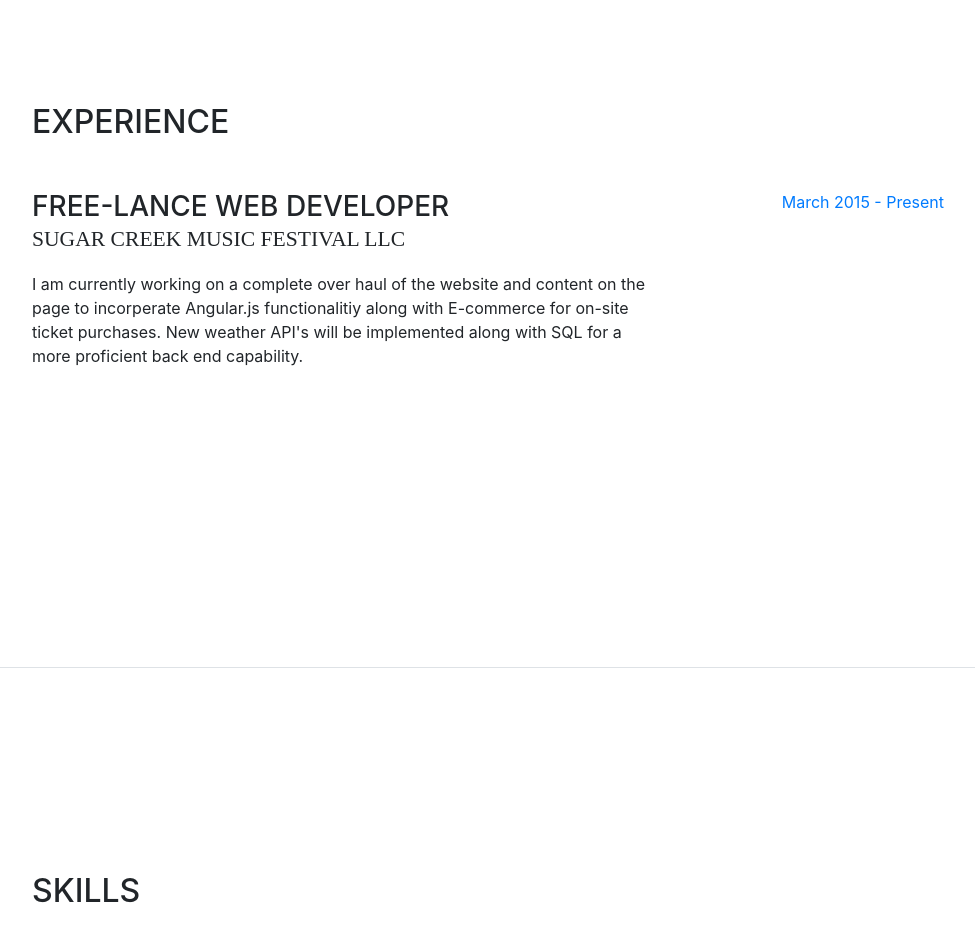
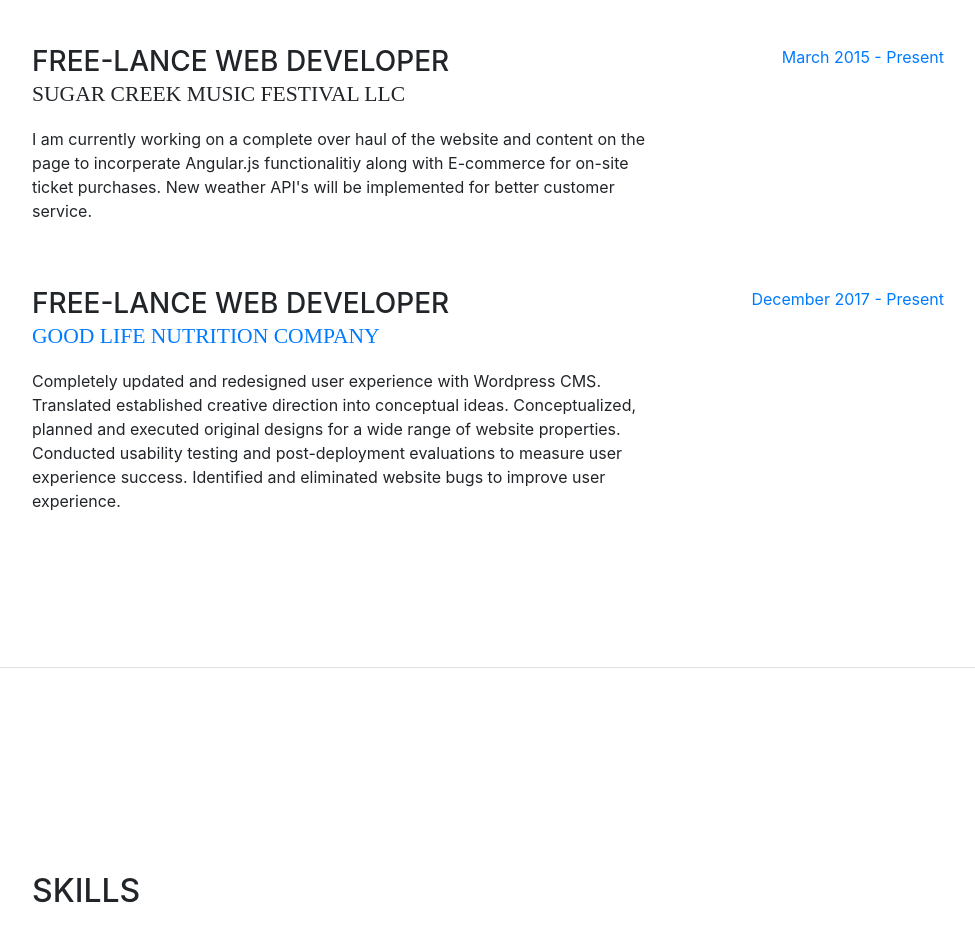
Before and after one commit to olerk16/Colten-Krelo, a website with bundled scripts: page index.html in a window 1280 px wide. Shown: the part 932-1859 px from the top of the page, without its empty margins (288-1263 px from the left). Built offline with nearby package versions, Linux system fonts and the light colour scheme; a web font is replaced by a local one.

Commit message:
first commit

```diff
--- a/index.html
+++ b/index.html
@@ -103,13 +103,26 @@
             <div class="resume-content mr-auto">
               <h3 class="mb-0">Free-Lance Web Developer</h3>
               <div class="subheading mb-3">Sugar Creek Music Festival LLC</div>
-              <p>I am currently working on a complete over haul of the website and content on the page to incorperate Angular.js functionalitiy along with E-commerce for on-site ticket purchases. New weather API's will be implemented along with SQL for a more proficient back end capability. </p>
+              <p>I am currently working on a complete over haul of the website and content on the page to incorperate Angular.js functionalitiy along with E-commerce for on-site ticket purchases. New weather API's will be implemented for better customer service. </p>
             </div>
             <div class="resume-date text-md-right">
               <span class="text-primary">March 2015 - Present</span>
             </div>
           </div>
 
+          <div class="resume-item d-flex flex-column flex-md-row mb-5">
+            <div class="resume-content mr-auto">
+              <h3 class="mb-0">Free-Lance Web Developer</h3>
+              <div class="subheading mb-3"><a href="http://goodlifenutritioncompany.com/">Good Life Nutrition Company</a></div>
+              <p>Completely updated and redesigned user experience with Wordpress CMS.
+                  Translated established creative direction into conceptual ideas.
+                  Conceptualized, planned and executed original designs for a wide range of website properties. Conducted usability testing and post-deployment evaluations to measure user experience success. Identified and eliminated website bugs to improve user experience.
+              </p>
+            </div>
+            <div class="resume-date text-md-right">
+              <span class="text-primary">December 2017 - Present</span>
+            </div>
+          </div>
 
         </div>
 
```
Also changed, not shown: 1 other file.
